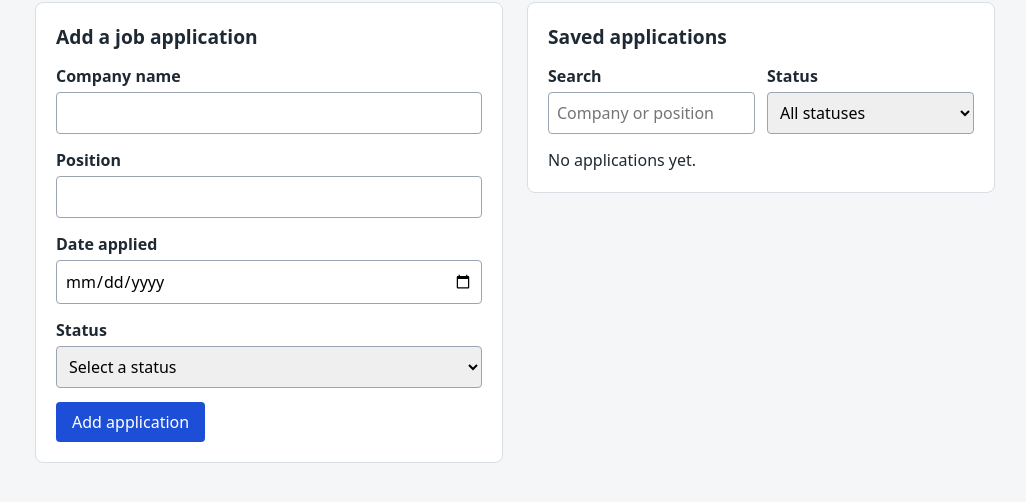
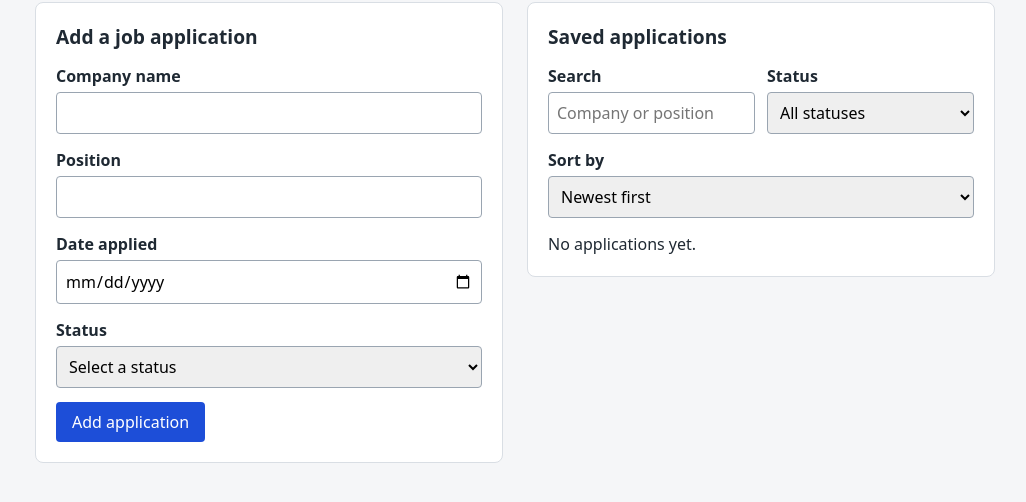
Before and after one commit to hkle55/jobtracker-cs319, a website: page index.html in a window 1280 px wide. Shown: the part 86-588 px from the top of the page, without its empty margins (125-1151 px from the left). Drawn offline with Linux system fonts and the light colour scheme.

Commit message:
Add sort dropdown and sort filtered results before rendering
A Sort by dropdown next to the search and status controls offers
Newest first (the default), Oldest first, and Company A-Z, and
re-renders the list immediately when changed.

renderApplications now filters the saved applications first, then
passes the filtered list to sortApplications, which sorts a copy.
Neither step changes the saved applications array or localStorage,
so the stored order stays the order applications were added. Edit
and Delete still find applications by id, so they act on the right
application in any displayed order. The sort choice resets to Newest
first on reload.

```diff
--- a/app.js
+++ b/app.js
@@ -7,12 +7,13 @@ const submitButton = document.getElementById("submit-button");
 const cancelEditButton = document.getElementById("cancel-edit");
 const searchInput = document.getElementById("search");
 const statusFilter = document.getElementById("status-filter");
+const sortSelect = document.getElementById("sort-by");
 const resultCount = document.getElementById("result-count");
 const noMatchesMessage = document.getElementById("no-matches-message");
 
 // Functions such as readApplications (storage.js), migrateApplications
-// (applications.js), and filterApplications (filters.js) come from the
-// scripts loaded before this one in index.html.
+// (applications.js), filterApplications (filters.js), and sortApplications
+// (sorting.js) come from the scripts loaded before this one in index.html.
 
 // Load saved applications and give any without a unique id one.
 // The original data is backed up first so the migration can be undone.
@@ -37,14 +38,16 @@ function addLine(item, label, value) {
   item.appendChild(line);
 }
 
-// Shows the applications that match the current search and status filter.
-// `applications` (the saved data) is never changed here: filterApplications
-// returns a separate list that is only used for display.
+// Shows the applications that match the current search and status filter,
+// in the chosen sort order. `applications` (the saved data) is never changed
+// here: filtering returns a new list, sorting reorders a copy of that list,
+// and the result is only used for display.
 function renderApplications() {
-  const visibleApplications = filterApplications(applications, {
+  const matchingApplications = filterApplications(applications, {
     query: searchInput.value,
     status: statusFilter.value,
   });
+  const visibleApplications = sortApplications(matchingApplications, sortSelect.value);
 
   list.replaceChildren();
   for (const application of visibleApplications) {
@@ -155,8 +158,9 @@ form.addEventListener("submit", (event) => {
 
 cancelEditButton.addEventListener("click", stopEditing);
 
-// Re-filter the list as the user types or picks a status.
+// Re-filter and re-sort the list as the user types or picks an option.
 searchInput.addEventListener("input", renderApplications);
 statusFilter.addEventListener("change", renderApplications);
+sortSelect.addEventListener("change", renderApplications);
 
 renderApplications();
--- a/index.html
+++ b/index.html
@@ -57,6 +57,14 @@
               <option value="Rejected">Rejected</option>
             </select>
           </div>
+          <div>
+            <label for="sort-by">Sort by</label>
+            <select id="sort-by">
+              <option value="newest" selected>Newest first</option>
+              <option value="oldest">Oldest first</option>
+              <option value="company">Company A–Z</option>
+            </select>
+          </div>
         </div>
 
         <p id="result-count" aria-live="polite"></p>
@@ -69,6 +77,7 @@
   <script src="applications.js"></script>
   <script src="storage.js"></script>
   <script src="filters.js"></script>
+  <script src="sorting.js"></script>
   <script src="app.js"></script>
 </body>
 </html>
```
